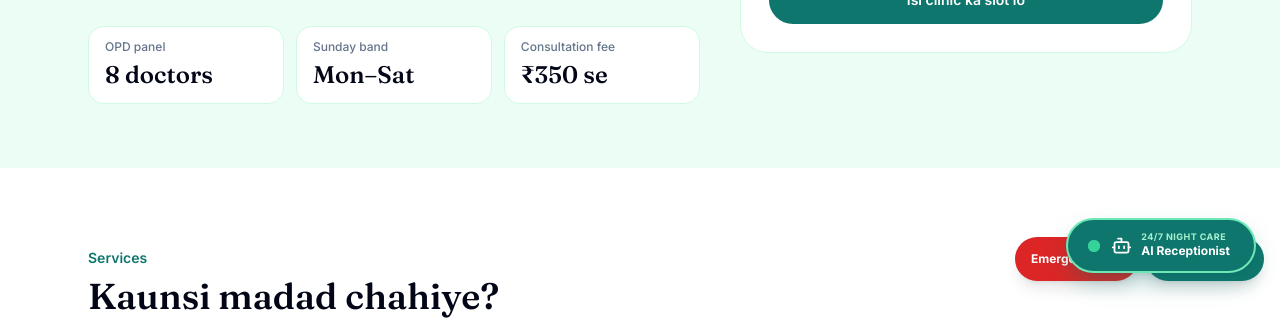
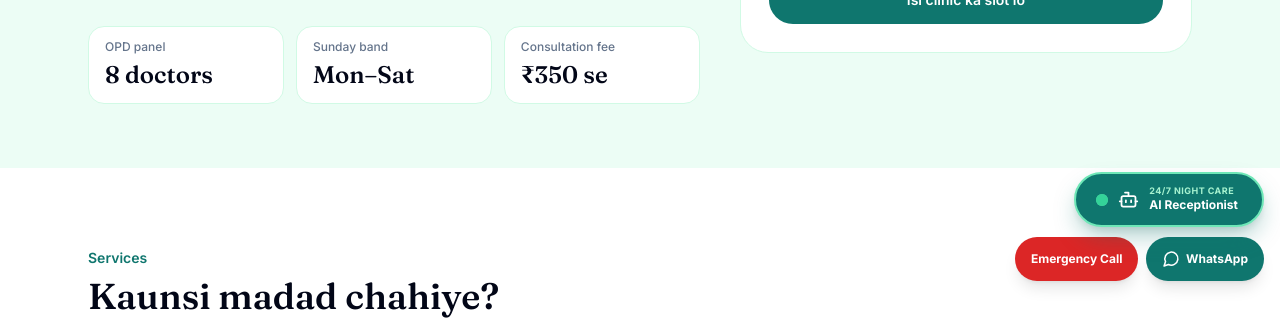
Before and after one commit to Priyanka-meena85/clinic-demo, a plain HTML site: page index.html in a window 1280 px wide. Shown: the part 503-823 px from the top of the page. Drawn offline with nearby package versions, Linux system fonts and the light colour scheme.

Commit message:
refactor: change floating AI brand positioning from fixed to relative in styles.css

```diff
--- a/styles.css
+++ b/styles.css
@@ -501,10 +501,7 @@ textarea:focus-visible {
 
 /* Floating AI Bot - Themed to CareWell Brand */
 .floating-ai-brand {
-  position: fixed;
-  bottom: 1.5rem;
-  right: 1.5rem;
-  z-index: 45;
+  position: relative;
   display: inline-flex;
   align-items: center;
   gap: 0.625rem;
```
